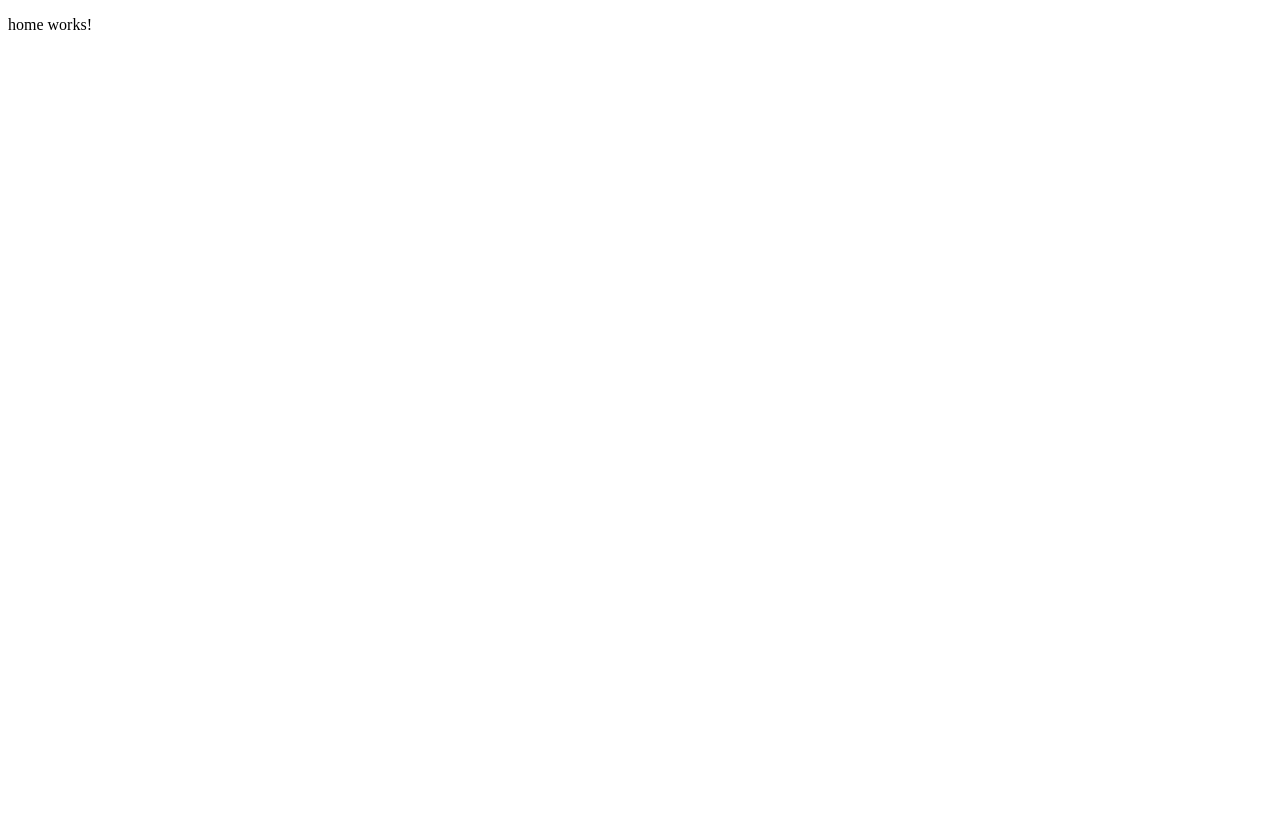
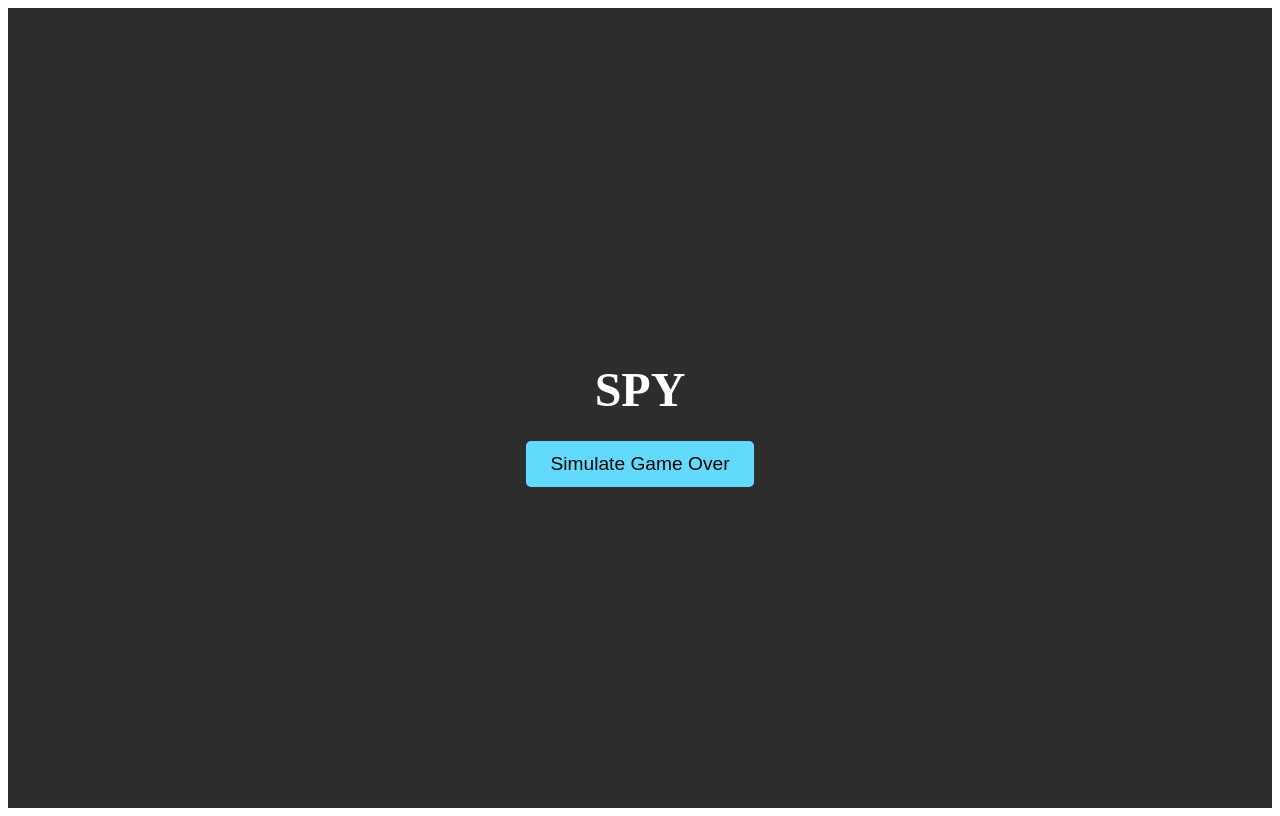
Before and after one commit to AtiasM/the-spy, an Angular app in the folder client-side/: page / in a window 1280 px wide. Built offline with nearby package versions, Linux system fonts and the light colour scheme.

Commit message:
init home component

```diff
--- a/client-side/src/app/home/home.component.html
+++ b/client-side/src/app/home/home.component.html
@@ -1 +1,12 @@
-<p>home works!</p>
+<div class="home-container">
+    <h1>SPY</h1>
+
+    <div *ngIf="winner; else newGame">
+      <p><strong> 🎉{{ winner }}</strong>!  המנצח הוא:</p>
+      <button (click)="startNewGame()">Start New Game</button>
+    </div>
+
+    <ng-template #newGame>
+      <button (click)="onGameOver('Player 1')">Simulate Game Over</button>
+    </ng-template>
+  </div>
--- a/client-side/src/app/home/home.component.scss
+++ b/client-side/src/app/home/home.component.scss
@@ -0,0 +1,34 @@
+.home-container {
+    display: flex;
+    flex-direction: column;
+    align-items: center;
+    justify-content: center;
+    height: 100vh;
+    background-color: #2d2d2d;
+    color: white;
+    text-align: center;
+
+    h1 {
+      font-size: 3rem;
+      margin-bottom: 1.5rem;
+    }
+
+    p {
+      font-size: 1.5rem;
+      margin-bottom: 2rem;
+    }
+
+    button {
+      padding: 12px 24px;
+      font-size: 1.2rem;
+      cursor: pointer;
+      background-color: #61dafb;
+      border: none;
+      border-radius: 5px;
+      transition: background-color 0.3s;
+
+      &:hover {
+        background-color: #21a1f1;
+      }
+    }
+  }
--- a/client-side/src/app/home/home.component.ts
+++ b/client-side/src/app/home/home.component.ts
@@ -6,5 +6,15 @@ import { Component } from '@angular/core';
   styleUrls: ['./home.component.scss']
 })
 export class HomeComponent {
+  winner: string | null = null; // Store the winner
 
+  onGameOver(winner: string): void {
+    this.winner = winner; // Set the winner when the game ends
+  }
+
+  startNewGame(): void {
+    this.winner = null; // Reset the winner
+    console.log('New game started!');
+    // Additional logic to trigger game setup (to be added later)
+  }
 }
```
